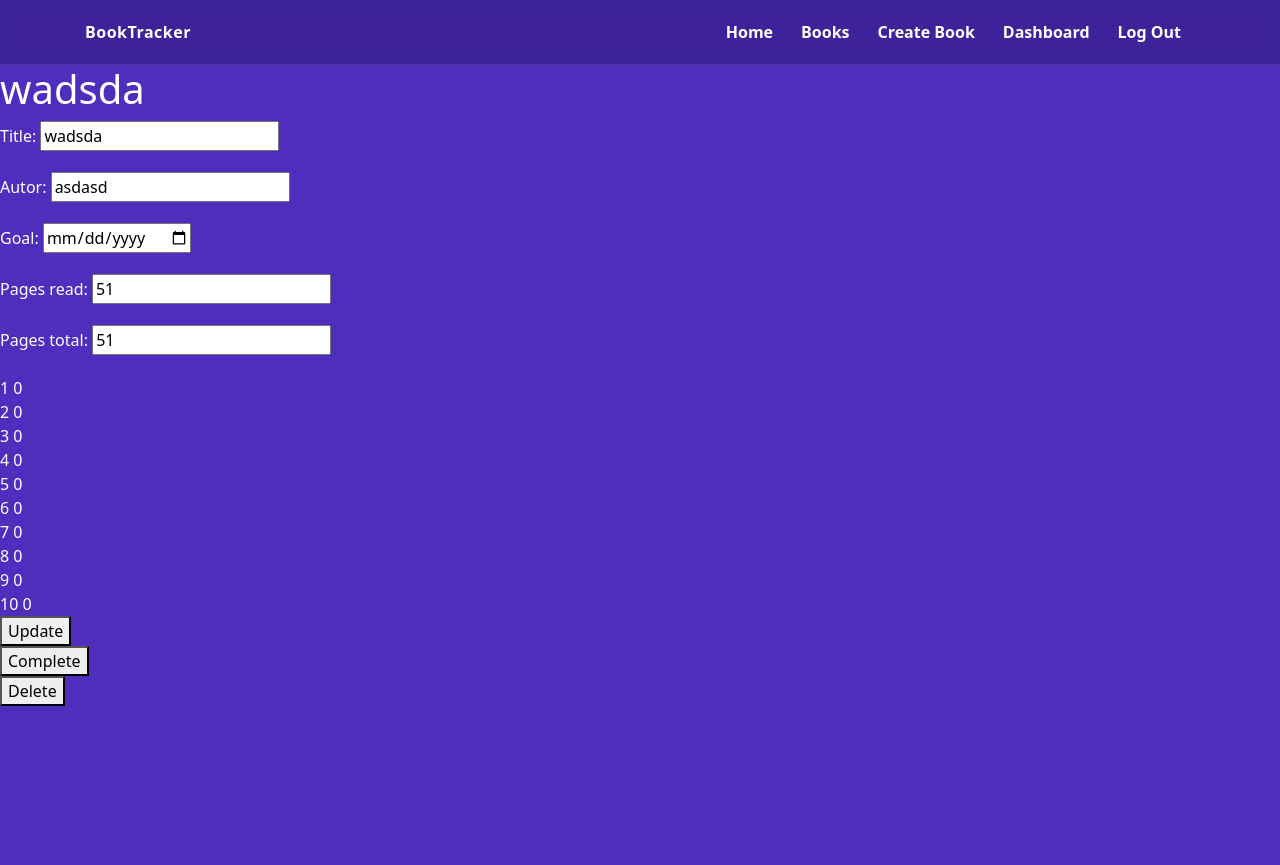
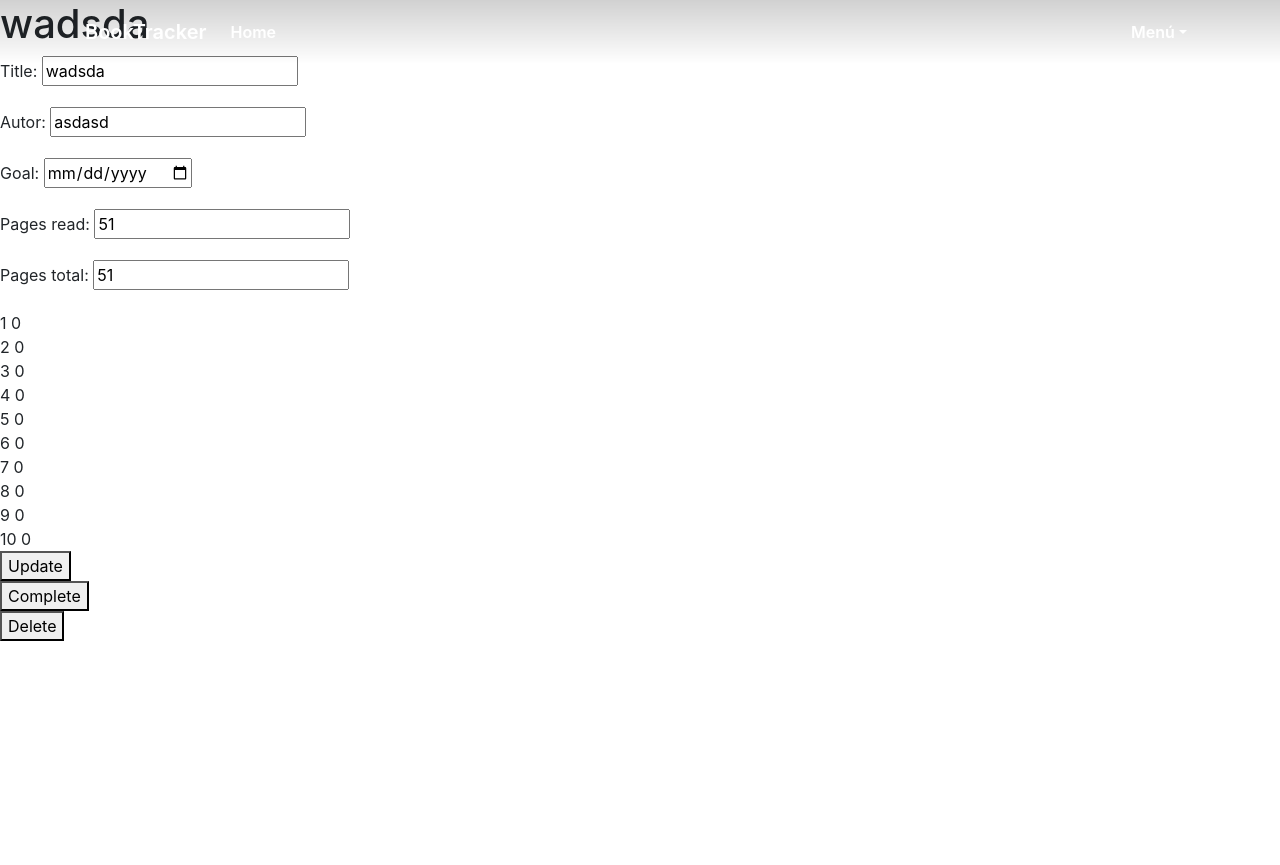
Before and after one commit to CARLOSDESTYT/BookTracker, a Django app: page /books/13/ in a window 1280 px wide. After the commit the page ends 641 px from the top, so only its background shows below. Run offline with Django 5.2, Linux system fonts and the light colour scheme; a user stored in the database is signed in; data comes from the database, SQL or seed files in the repository.

Commit message:
Revert "Update base.html"
This reverts commit 1340c53ae1bdb7e31efe1df5d86cbd0a73175d9b.

```diff
--- a/books/templates/base.html
+++ b/books/templates/base.html
@@ -2,65 +2,78 @@
 <!DOCTYPE html>
 <html lang="en">
 <head>
-  <meta charset="UTF-8" />
-  <meta name="viewport" content="width=device-width, initial-scale=1.0" />
-  <title>BookTracker</title>
+  <meta charset="UTF-8">
+  <meta name="viewport" content="width=device-width, initial-scale=1.0, shrink-to-fit=no">
+  <title>BookTracker Application</title>
 
-  <!-- Bootstrap (opcional, si ya lo usas) -->
-  <link rel="stylesheet" href="https://cdn.jsdelivr.net/npm/bootstrap@4.3.1/dist/css/bootstrap.min.css"
-        integrity="sha384-ggOyR0iXCbMQv3Xipma34MD+dH/1fQ784/j6cY/iJTQUOhcWr7x9JvoRxT2MZw1T" crossorigin="anonymous">
+  <link rel="stylesheet" href="https://cdn.jsdelivr.net/npm/bootstrap@4.3.1/dist/css/bootstrap.min.css" integrity="sha384-ggOyR0iXCbMQv3Xipma34MD+dH/1fQ784/j6cY/iJTQUOhcWr7x9JvoRxT2MZw1T" crossorigin="anonymous">
+
+  <link rel="stylesheet" href="{% static 'style.css' %}">
 
   <style>
-    /* Scroll suave para el “Learn more” → #about */
-    html { scroll-behavior: smooth; }
-
-    /* Reset básico para que el fondo beige anterior no afecte */
-    body {
-      margin: 0;
-      background: #4F2DBD; /* color base morado por si no carga la imagen del hero */
-      color: #fff;
-      font-family: system-ui, -apple-system, Segoe UI, Roboto, Ubuntu, "Helvetica Neue", Arial, "Noto Sans", "Apple Color Emoji", "Segoe UI Emoji", "Segoe UI Symbol";
+    html{ scroll-behavior:smooth; }
+    :root{
+      --nav-overlay: linear-gradient(180deg, rgba(0,0,0,.18), rgba(0,0,0,0));
+      --nav-height:64px;
     }
 
-    /* NAV */
-    .site-nav {
-      position: sticky; top: 0; z-index: 1000;
-      background: rgba(30,16,90,0.35);
-      backdrop-filter: blur(8px);
-      border-bottom: 1px solid rgba(255,255,255,.08);
+    .navbar{
+      height: var(--nav-height);
+      background: var(--nav-overlay) !important;
     }
-    .brand {
-      font-weight: 800; letter-spacing: .5px;
-      color: #fff !important; text-decoration: none;
+    .navbar .navbar-brand,
+    .navbar .nav-link{ color:#fff !important; font-weight:600; }
+    .navbar .nav-link:hover{ opacity:.9; }
+
+    .dropdown-menu{
+      background: #1b1f3a;
+      border: 1px solid rgba(255,255,255,.12);
+      min-width: 14rem;
     }
-    .menu a {
-      color: #fff !important; text-decoration: none; font-weight: 600;
-      padding: 12px 14px; border-radius: 10px; display: inline-block;
-    }
-    .menu a:hover { background: rgba(255,255,255,.1); }
+    .dropdown-item{ color:#e6e8ff; }
+    .dropdown-item:hover{ background:rgba(255,255,255,.10); color:#fff; }
 
-    /* El contenido no debe ir dentro de un wrapper con fondo beige */
-    main { min-height: 100vh; }
+    main{ padding-top: 0; }
   </style>
-  {% block extra_head %}{% endblock %}
 </head>
 <body>
 
-  <nav class="site-nav">
-    <div class="container d-flex align-items-center justify-content-between py-2">
-      <a class="brand" href="{% url 'home' %}">BookTracker</a>
+  <nav class="navbar navbar-expand-lg navbar-dark fixed-top">
+    <div class="container">
+      <a class="navbar-brand" href="{% url 'home' %}">BookTracker</a>
 
-      <div class="menu d-flex align-items-center">
-        <a href="{% url 'home' %}">Home</a>
-        {% if user.is_authenticated %}
-          <a href="/books">Books</a>
-          <a href="/books/create">Create Book</a>
-          <a href="/dashboard">Dashboard</a>
-          <a href="/logout">Log Out</a>
-        {% else %}
-          <a href="/signup">Sign Up</a>
-          <a href="/signin">Log In</a>
-        {% endif %}
+      <button class="navbar-toggler" type="button" data-toggle="collapse" data-target="#navMain"
+              aria-controls="navMain" aria-expanded="false" aria-label="Toggle navigation">
+        <span class="navbar-toggler-icon"></span>
+      </button>
+
+      <div class="collapse navbar-collapse" id="navMain">
+        <ul class="navbar-nav mr-auto">
+          <li class="nav-item {% if request.resolver_match.url_name == 'home' %}active{% endif %}">
+            <a class="nav-link" href="{% url 'home' %}">Home</a>
+          </li>
+        </ul>
+
+        <ul class="navbar-nav ml-auto">
+          <li class="nav-item dropdown">
+            <a class="nav-link dropdown-toggle" href="#" id="menuDrop" role="button" data-toggle="dropdown"
+               aria-haspopup="true" aria-expanded="false">Menú</a>
+            <div class="dropdown-menu dropdown-menu-right" aria-labelledby="menuDrop">
+              {% if user.is_authenticated %}
+                <a class="dropdown-item" href="/books">Books</a>
+                <a class="dropdown-item" href="/books/create">Create Book</a>
+                <a class="dropdown-item" href="/dashboard">Dashboard</a>
+                <div class="dropdown-divider"></div>
+                <a class="dropdown-item" href="/logout">Log Out</a>
+              {% else %}
+                <a class="dropdown-item" href="/signup">Sign Up</a>
+                <a class="dropdown-item" href="/signin">Log In</a>
+                <div class="dropdown-divider"></div>
+                <a class="dropdown-item" href="/books">Books</a>
+              {% endif %}
+            </div>
+          </li>
+        </ul>
       </div>
     </div>
   </nav>
@@ -69,9 +82,8 @@
     {% block content %}{% endblock %}
   </main>
 
-  <!-- JS de Bootstrap (opcional) -->
-  <script src="https://code.jquery.com/jquery-3.3.1.slim.min.js" crossorigin="anonymous"></script>
-  <script src="https://cdn.jsdelivr.net/npm/popper.js@1.14.7/dist/umd/popper.min.js" crossorigin="anonymous"></script>
-  <script src="https://cdn.jsdelivr.net/npm/bootstrap@4.3.1/dist/js/bootstrap.min.js" crossorigin="anonymous"></script>
+  <script src="https://code.jquery.com/jquery-3.3.1.slim.min.js" integrity="sha384-q8i/X+965DzO0rT7abK41JStQIAqVgRVzpbzo5smXKp4YfRvH+8abtTE1Pi6jizo" crossorigin="anonymous"></script>
+  <script src="https://cdn.jsdelivr.net/npm/popper.js@1.14.7/dist/umd/popper.min.js" integrity="sha384-UO2eT0CpHqdSJQ6hJty5KVphtPhzWj9WO1clHTMGa3JDZwrnQq4sF86dIHNDz0W1" crossorigin="anonymous"></script>
+  <script src="https://cdn.jsdelivr.net/npm/bootstrap@4.3.1/dist/js/bootstrap.min.js" integrity="sha384-JjSmVgyd0p3pXB1rRibZUAYoIIy6OrQ6VrjIEaFf/nJGzIxFDsf4x0xIM+B07jRM" crossorigin="anonymous"></script>
 </body>
 </html>
```
